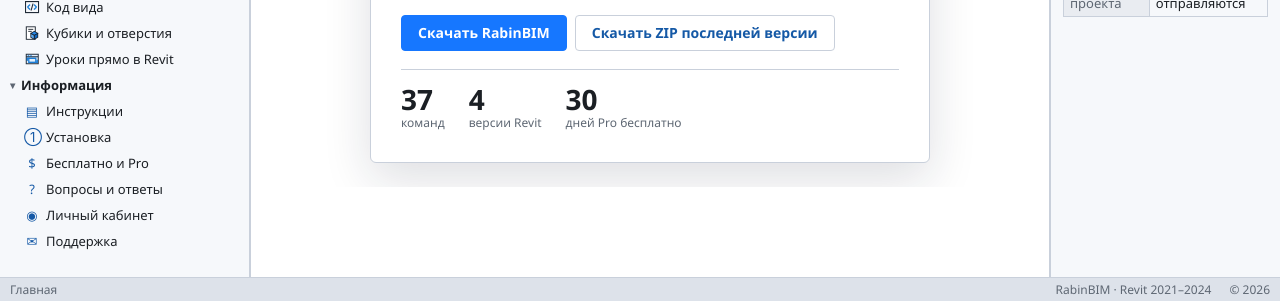
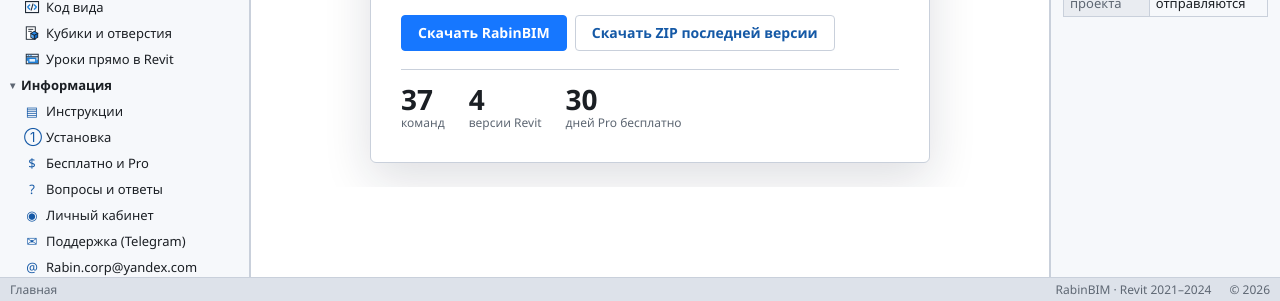
Before and after one commit to DWRabe/rabinbim-site, a plain HTML site: page index.html in a window 1280 px wide. Shown: the part 499-800 px from the top of the page. Drawn offline with Linux system fonts and the light colour scheme.

Commit message:
Add contact email Rabin.corp@yandex.com

```diff
--- a/index.html
+++ b/index.html
@@ -56,7 +56,8 @@
           <li><button class="node leaf" data-open="tiers"><span class="ic">$</span>Бесплатно и Pro</button></li>
           <li><button class="node leaf" data-open="faq"><span class="ic">?</span>Вопросы и ответы</button></li>
           <li><a class="node leaf" href="https://app.rabinbim.ru/profile.html"><span class="ic">◉</span>Личный кабинет</a></li>
-          <li><a class="node leaf" href="https://t.me/RabinBIM" target="_blank" rel="noopener"><span class="ic">✉</span>Поддержка</a></li>
+          <li><a class="node leaf" href="https://t.me/RabinBIM" target="_blank" rel="noopener"><span class="ic">✉</span>Поддержка (Telegram)</a></li>
+          <li><a class="node leaf" href="mailto:Rabin.corp@yandex.com"><span class="ic">@</span>Rabin.corp@yandex.com</a></li>
         </ul></li>
       </ul>
     </aside>
@@ -558,7 +559,7 @@
           <details name="faq"><summary>На скольких компьютерах работает лицензия?</summary><p>Лимит зависит от лицензии. Чтобы освободить место для другого компьютера, откройте в личном кабинете раздел «Ключи и компьютеры» и нажмите «Отвязать».</p></details>
           <details name="faq"><summary>Можно ли установить без прав администратора?</summary><p>Да. В установщике выберите «Только для меня».</p></details>
           <details name="faq"><summary>Почему Windows SmartScreen или Revit предупреждают при установке?</summary><p>Установщик и файлы плагина пока распространяются без коммерческого сертификата подписи кода, поэтому Windows SmartScreen может показать предупреждение о неизвестном издателе — это стандартная реакция на новые программы. Чтобы продолжить, нажмите «Подробнее» → «Выполнить в любом случае». При первом запуске Revit также может спросить разрешение на загрузку надстройки RabinBIM — выберите «Всегда загружать». Скачивайте установщик только с официального сайта rabinbim.ru; при желании файл можно заранее проверить на VirusTotal.</p></details>
-          <details name="faq"><summary>Где найти инструкции по инструментам RabinBIM?</summary><p>На сайте откройте <a href="#guide" data-open="guide">инструкции</a> или страницу нужного инструмента. У некоторых инструментов есть встроенные интерактивные инструкции, которые ведут по шагам прямо в Revit. Вопросы можно задать в <a href="https://t.me/RabinBIM" target="_blank" rel="noopener">Telegram</a>.</p></details>
+          <details name="faq"><summary>Где найти инструкции по инструментам RabinBIM?</summary><p>На сайте откройте <a href="#guide" data-open="guide">инструкции</a> или страницу нужного инструмента. У некоторых инструментов есть встроенные интерактивные инструкции, которые ведут по шагам прямо в Revit. Вопросы можно задать в <a href="https://t.me/RabinBIM" target="_blank" rel="noopener">Telegram</a> или на почту <a href="mailto:Rabin.corp@yandex.com">Rabin.corp@yandex.com</a>.</p></details>
           <details name="faq"><summary>Что такое уроки по Revit?</summary><p>Уроки помогают освоить рабочие приёмы Revit на практических примерах. Задания выполняются прямо в Revit, с пошаговыми подсказками.</p></details>
         </div>
       </section>
```
